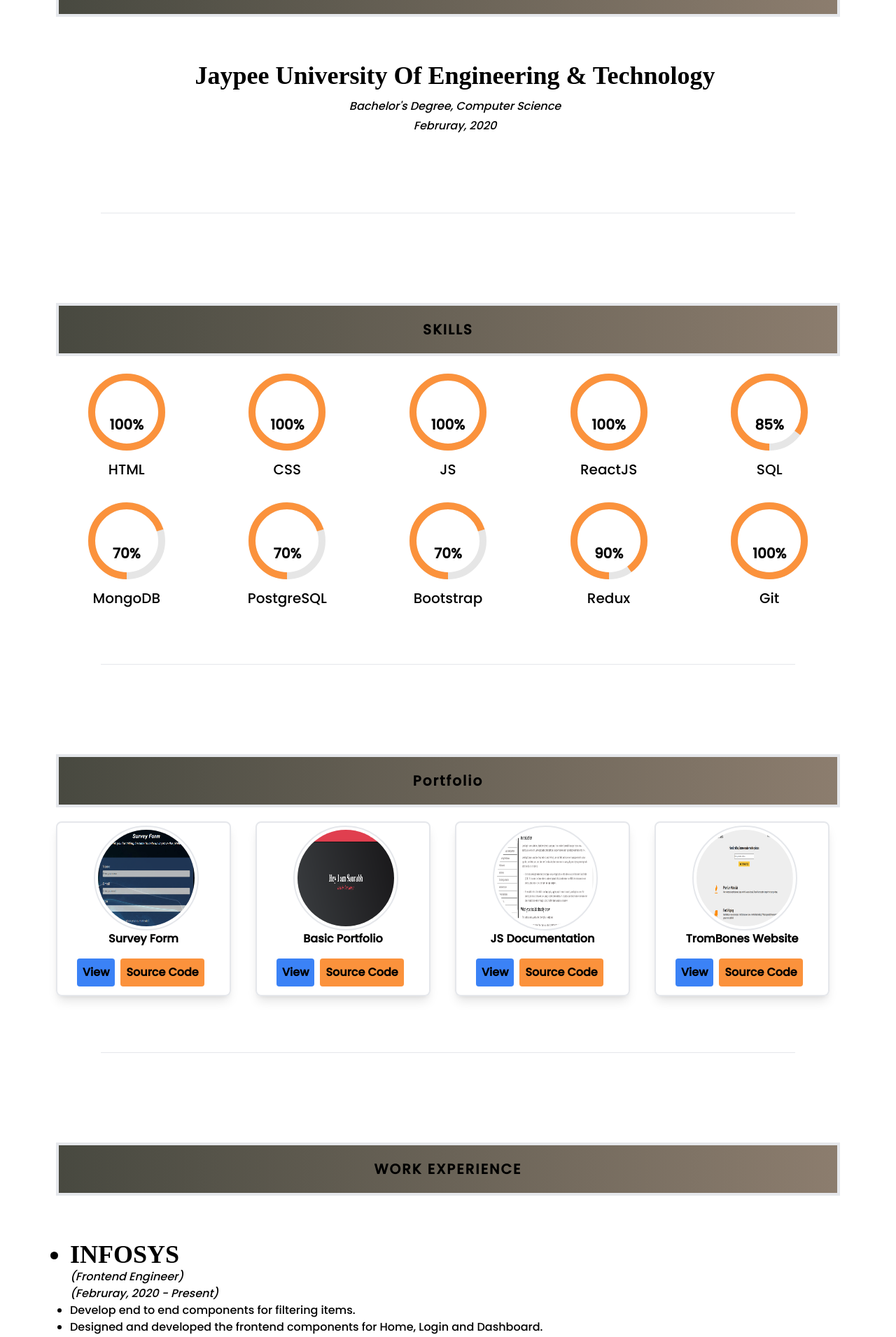
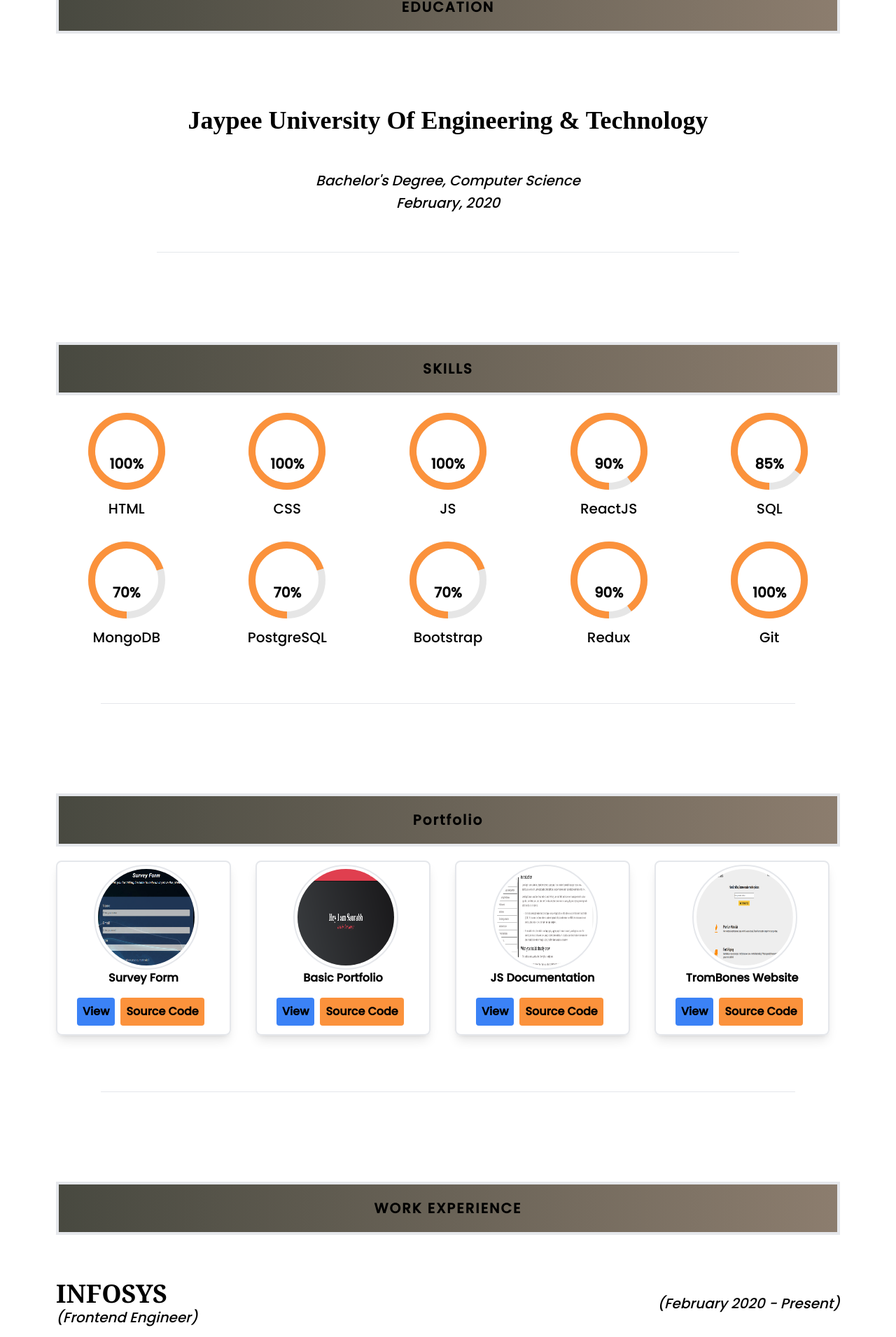
Before and after one commit to saurabhtiw24/portfolio, a React (Vite) app: page / in a window 1280 px wide. Shown: the part 874-2785 px from the top of the page at 70% size. Built offline with nearby package versions, Linux system fonts and the light colour scheme.

Commit message:
align and other changes done

```diff
--- a/src/components/About.jsx
+++ b/src/components/About.jsx
@@ -2,100 +2,104 @@
 import CircularProgressBar from "./CircularProgressBar";
 
 function About() {
-  const [percentageHTML, setPercentageHTML] = useState(0);
-  const [percentageCSS, setPercentageCSS] = useState(0);
-  const [percentageJS, setPercentageJS] = useState(0);
-  const [percentageReactJS, setPercentageReactJS] = useState(0);
-  const [percentageSQL, setPercentageSQL] = useState(0);
-  const [percentageMongoDB, setPercentageMongoDB] = useState(0);
-  const [percentagePostgreSQL, setPercentagePostgreSQL] = useState(0);
-  const [percentageBootstrap, setPercentageBootstrap] = useState(0);
-  const [percentageRedux, setPercentageRedux] = useState(0);
-  const [percentageGit, setPercentageGit] = useState(0);
+  // Skill percentages in state
+  const [percentages, setPercentages] = useState({
+    HTML: 0,
+    CSS: 0,
+    JS: 0,
+    ReactJS: 0,
+    SQL: 0,
+    MongoDB: 0,
+    PostgreSQL: 0,
+    Bootstrap: 0,
+    Redux: 0,
+    Git: 0,
+  });
 
+  // Target skill proficiency percentages
+  const targetPercentages = {
+    HTML: 100,
+    CSS: 100,
+    JS: 100,
+    ReactJS: 90,
+    SQL: 85,
+    MongoDB: 70,
+    PostgreSQL: 70,
+    Bootstrap: 70,
+    Redux: 90,
+    Git: 100,
+  };
+
+  // Effect to animate the skill percentages
   useEffect(() => {
-    // Simulate animation by gradually increasing percentage
     const interval = setInterval(() => {
-      setPercentageHTML((prev) => (prev < 100 ? prev + 1 : 100));
-      setPercentageCSS((prev) => (prev < 100 ? prev + 1 : 100));
-      setPercentageJS((prev) => (prev < 100 ? prev + 1 : 100));
-      setPercentageReactJS((prev) => (prev < 100 ? prev + 1 : 100));
-      setPercentageSQL((prev) => (prev < 85 ? prev + 1 : 85));
-      setPercentageMongoDB((prev) => (prev < 70 ? prev + 1 : 70));
-      setPercentagePostgreSQL((prev) => (prev < 70 ? prev + 1 : 70));
-      setPercentageBootstrap((prev) => (prev < 70 ? prev + 1 : 70));
-      setPercentageRedux((prev) => (prev < 90 ? prev + 1 : 90));
-      setPercentageGit((prev) => (prev < 100 ? prev + 1 : 100));
+      setPercentages((prevPercentages) => {
+        const updatedPercentages = {};
+        let allComplete = true;
+
+        // Iterate through the skills and update the progress
+        for (const skill in prevPercentages) {
+          const target = targetPercentages[skill];
+          const current = prevPercentages[skill];
+          if (current < target) {
+            updatedPercentages[skill] = current + 1;
+            allComplete = false;
+          } else {
+            updatedPercentages[skill] = target;
+          }
+        }
+
+        // If all skills are completed, stop the interval
+        if (allComplete) clearInterval(interval);
+
+        return { ...prevPercentages, ...updatedPercentages };
+      });
     }, 20); // Update every 20ms
 
-    return () => clearInterval(interval);
+    return () => clearInterval(interval); // Cleanup the interval
   }, []);
 
-  useEffect(() => {
-    // Simulate animation by gradually increasing percentage
-    const interval = setInterval(() => {
-      setPercentageReact((prev) => (prev < 90 ? prev + 1 : 90));
-      setPercentageJS((prev) => (prev < 80 ? prev + 1 : 80));
-      setPercentageCSS((prev) => (prev < 70 ? prev + 1 : 70));
-      setPercentageNode((prev) => (prev < 85 ? prev + 1 : 85));
-    }, 20); // Update every 20ms
-
-    return () => clearInterval(interval);
-  }, []);
-
-
+  // font-extrabold font-["Times_New_Roman"] text-center text-3xl md:text-4xl pt-16 md:px-20
   return (
     <>
-      <div name="About" className='max-w-screen-2xl container mx-auto md:px-20 my-24 md:my-24 space-x-5'>
-        {/* <div className='flex space-y-10 md:space-y-0 md:space-x-16'> */}
-        <h1 className='bg-gradient-to-r from-navcol to-navcoll font-bold text-xl box-content p-4 border-4 text-center md:py-5 tracking-widest'>EDUCATION</h1>
-        <p className='font-extrabold font-["Times_New_Roman"] text-center text-3xl md:text-4xl pt-16 md:px-20'>Jaypee University Of Engineering & Technology</p>
-      {/* </div> */}
-      <div className='md:px-72 py-3'>
-        <p className='text-center italic'>Bachelor's Degree, Computer Science</p>
-        <p className='py-1 text-center italic'>Februray, 2020</p>
-      </div>
-    </div>
-    <hr className='mx-14 md:mx-36'  />
+      <div name="About" className='max-w-screen-2xl container mx-auto md:px-20 my-24 space-y-10'>
+  {/* Education Title */}
+  <h1 className='bg-gradient-to-r from-navcol to-navcoll font-bold text-xl box-content p-4 border-4 text-center md:py-5 tracking-widest'>
+    EDUCATION
+  </h1>
+
+  {/* University Name */}
+  <p className='font-extrabold font-["Times_New_Roman"] text-center text-3xl md:text-4xl pt-16'>
+    Jaypee University Of Engineering & Technology
+  </p>
+
+  {/* Degree Information */}
+  <div className='md:px-72 py-3'>
+    <p className='text-center italic text-xl'>
+      Bachelor's Degree, Computer Science
+    </p>
+    <p className='py-1 text-center italic text-xl'>
+      February, 2020
+    </p>
+  </div>
+
+  {/* Divider */}
+  <hr className='mx-14 md:mx-36' />
+</div>
 
 
       {/* Skill section */}
     <div className='max-w-screen-2xl container mx-auto md:px-20 mt-32'>
       <div>
         <h1 className='bg-gradient-to-r from-navcol to-navcoll font-bold text-xl box-content py-4 border-4 text-center md:py-5 tracking-widest'>SKILLS</h1>
-        <div className='grid grid-cols-2 md:grid-cols-5 gap-7 my-5'>
-        <div className="flex justify-center">
-          <CircularProgressBar percentage={percentageHTML} skillName="HTML" />
+        <div className="grid grid-cols-2 md:grid-cols-5 gap-7 my-5">
+          {Object.keys(percentages).map((skill, index) => (
+            <div key={index} className="flex justify-center">
+              <CircularProgressBar percentage={percentages[skill]} skillName={skill} />
+            </div>
+          ))}
+          </div>
         </div>
-        <div className="flex justify-center">
-          <CircularProgressBar percentage={percentageCSS} skillName="CSS" />
-        </div>
-        <div className="flex justify-center">
-          <CircularProgressBar percentage={percentageJS} skillName="JS" />
-        </div>
-        <div className="flex justify-center">
-          <CircularProgressBar percentage={percentageReactJS} skillName="ReactJS" />
-        </div>
-        <div className="flex justify-center">
-          <CircularProgressBar percentage={percentageSQL} skillName="SQL" />
-        </div>
-        <div className="flex justify-center">
-          <CircularProgressBar percentage={percentageMongoDB} skillName="MongoDB" />
-        </div>
-        <div className="flex justify-center">
-          <CircularProgressBar percentage={percentagePostgreSQL} skillName="PostgreSQL" />
-        </div>
-        <div className="flex justify-center">
-          <CircularProgressBar percentage={percentageBootstrap} skillName="Bootstrap" />
-        </div>
-        <div className="flex justify-center">
-          <CircularProgressBar percentage={percentageRedux} skillName="Redux" />
-        </div>
-        <div className="flex justify-center">
-          <CircularProgressBar percentage={percentageGit} skillName="Git" />
-        </div>
-        </div>
-      </div>
     </div>
     <hr className='mx-14 md:mx-36 mt-20'  />
   </>
--- a/src/components/Experience.jsx
+++ b/src/components/Experience.jsx
@@ -3,34 +3,49 @@
 function Experience() {
   return (
     <>
-    <div name="Experience" className='max-w-screen-2xl container mx-auto md:px-20 my-24 md:my-32 space-x-5'>
-        {/* <div className='flex space-y-10 md:space-y-0 md:space-x-16'> */}
-        <h1 className='bg-gradient-to-r from-navcol to-navcoll font-bold text-xl box-content p-4 border-4 text-center md:py-5 tracking-widest'>WORK EXPERIENCE</h1>
-        <ul className='text-justify'>
-            <li className='font-extrabold font-["Times_New_Roman"] list-disc text-3xl md:text-4xl pt-16'>
+      <div name="Experience" className='max-w-screen-2xl container mx-auto md:px-20 my-24 md:my-32'>
+        {/* Title */}
+        <h1 className='bg-gradient-to-r from-navcol to-navcoll font-bold text-xl box-content p-4 border-4 text-center md:py-5 tracking-widest'>
+          WORK EXPERIENCE
+        </h1>
+
+        {/* Company Info */}
+        <div className='mt-16'>
+          <div className='flex flex-col md:flex-row md:items-center justify-between'>
+            <div>
+              <p className='font-extrabold font-serif text-3xl md:text-4xl'>
                 INFOSYS
-            </li>
-            <li className='italic'>
+              </p>
+              <p className='italic text-xl'>
                 (Frontend Engineer)
-            </li>
-            <li className='italic'>
-                (Februray, 2020 - Present)
-            </li>
-            <li className='list-disc'>
-                Develop end to end components for filtering items.
-            </li>
-            <li className='list-disc'>
-                Designed and developed the frontend components for Home, Login and Dashboard.
-            </li>
-            <li className='list-disc'>
-                Spearheaded a new feature for the application to enable checkout and a more accurate tracking system.
-            </li>
-            <li className='list-disc'>
-                Active involvement in sprint planning and analyzing user requirements.
-            </li>
-        </ul>
-    </div>
-    <hr className='mx-14 md:mx-36'  />
+              </p>
+            </div>
+            <div>
+              <p className='italic text-xl'>
+                (February 2020 - Present)
+              </p>
+            </div>
+          </div>
+
+          {/* Experience Bullet Points */}
+          <ul className='list-disc pl-6 space-y-2 text-xl mt-6'>
+            <li>Implemented a sophisticated transaction filtering mechanism using Finacle and PostgreSQL, optimizing Frontend processing with ReactJS
+            and achieving a 25% improvement in system response times.</li>
+            <li>Utilized Finacle for financial data processing and integration, allowing for efficient handling of banking information and services related to
+            the project.</li>
+            <li>Spearheaded a new feature for the application to connect with real time deduction</li>
+            <li>Active involvement in sprint planning and analyzing user requirements.</li>
+            <li>Developed scripting logic to automate tasks, error handling and streamlining the project's workflow.</li>
+            <li>Also Used Finacle and scripting to generate com scripts.</li>
+            <li>Perform EOD/BOD on all day transactions and tasks.</li>
+            <li>Implemented advanced front-end functionality using JavaScript and React.js, including filtering, search functionality, and interactive sorting
+            to enhance user experience.</li>
+          </ul>
+        </div>
+      </div>
+
+      {/* Divider */}
+      <hr className='mx-14 md:mx-36 mt-8' />
     </>
   )
 }
--- a/src/components/Portfolio.jsx
+++ b/src/components/Portfolio.jsx
@@ -7,48 +7,72 @@
 function Portfolio() {
   return (
     <>
-    <div name="Portfolio" className='max-w-screen-2xl container mx-auto md:px-20 mt-32'>
-      <div>
-        <h1 className='bg-gradient-to-r from-navcol to-navcoll font-bold text-xl box-content p-4 border-4 text-center md:py-5 tracking-widest'>Portfolio</h1>
-        <div className='grid grid-cols-1 md:grid-cols-4 gap-5 my-5'>
+      <div name="Portfolio" className='max-w-screen-2xl container mx-auto md:px-20 mt-32'>
+        <div>
+          <h1 className='bg-gradient-to-r from-navcol to-navcoll font-bold text-xl box-content p-4 border-4 text-center md:py-5 tracking-widest'>Portfolio</h1>
+          <div className='grid grid-cols-1 sm:grid-cols-2 md:grid-cols-4 gap-5 my-5'>
+            {/* First project */}
             <div className='md:w-[250px] md:h-[250px] border-[2px] rounded-lg shadow-lg p-1 cursor-pointer hover:scale-110 duration-300'>
-              <img src={piic} className='md:w-[150px] md:h-[150px] w-full h-[120px] md:mx-12 p-1 md:rounded-full border-[2px]'/>
+              <img src={piic} alt="Survey Form Project" className='md:w-[150px] md:h-[150px] w-full h-[120px] md:mx-12 p-1 md:rounded-full border-[2px]' />
               <div className='font-bold px-4 text-center'>Survey Form</div>
               <div className='md:px-6 px-24 py-4 space-x-2 md:justify-around'>
-                <a href="https://codepen.io/saurabh-tiwari-the-lessful/full/NWZjpwZ" target='_blank'><button  className='bg-blue-500 hover:bg-gray-700 text-black hover:text-white font-bold px-2 py-2 rounded'>View</button></a>
-                <a href="https://codepen.io/saurabh-tiwari-the-lessful/pen/NWZjpwZ" target='_blank'><button className='bg-orange-400 hover:bg-orange-800 text-black hover:text-white font-bold px-2 py-2 rounded'>Source Code</button></a>
+                <a href="https://codepen.io/saurabh-tiwari-the-lessful/full/NWZjpwZ" target='_blank' rel="noopener noreferrer">
+                  <button className='bg-blue-500 hover:bg-gray-700 text-black hover:text-white font-bold px-2 py-2 rounded'>View</button>
+                </a>
+                <a href="https://codepen.io/saurabh-tiwari-the-lessful/pen/NWZjpwZ" target='_blank' rel="noopener noreferrer">
+                  <button className='bg-orange-400 hover:bg-orange-800 text-black hover:text-white font-bold px-2 py-2 rounded'>Source Code</button>
+                </a>
               </div>
             </div>
+
+            {/* Second project */}
             <div className='md:w-[250px] md:h-[250px] border-[2px] rounded-lg shadow-lg p-1 cursor-pointer hover:scale-110 duration-300'>
-              <img src={pic1} className='md:w-[150px] md:h-[150px] w-full h-[120px] md:mx-12 p-1 md:rounded-full border-[2px]'/>
+              <img src={pic1} alt="Basic Portfolio Project" className='md:w-[150px] md:h-[150px] w-full h-[120px] md:mx-12 p-1 md:rounded-full border-[2px]' />
               <div className='font-bold px-4 text-center'>Basic Portfolio</div>
               <div className='md:px-6 px-24 py-4 space-x-2 md:justify-around'>
-                <a href="https://codepen.io/saurabh-tiwari-the-lessful/full/gOQpZwR" target='_blank'><button  className='bg-blue-500 hover:bg-gray-700 text-black hover:text-white font-bold px-2 py-2 rounded'>View</button></a>
-                <a href="https://codepen.io/saurabh-tiwari-the-lessful/pen/gOQpZwR" target='_blank'><button className='bg-orange-400 hover:bg-orange-800 text-black hover:text-white font-bold px-2 py-2 rounded'>Source Code</button></a>
+                <a href="https://codepen.io/saurabh-tiwari-the-lessful/full/gOQpZwR" target='_blank' rel="noopener noreferrer">
+                  <button className='bg-blue-500 hover:bg-gray-700 text-black hover:text-white font-bold px-2 py-2 rounded'>View</button>
+                </a>
+                <a href="https://codepen.io/saurabh-tiwari-the-lessful/pen/gOQpZwR" target='_blank' rel="noopener noreferrer">
+                  <button className='bg-orange-400 hover:bg-orange-800 text-black hover:text-white font-bold px-2 py-2 rounded'>Source Code</button>
+                </a>
               </div>
             </div>
+
+            {/* Third project */}
             <div className='md:w-[250px] md:h-[250px] border-[2px] rounded-lg shadow-lg p-1 cursor-pointer hover:scale-110 duration-300'>
-              <img src={pic2} className='md:w-[150px] md:h-[150px] w-full h-[120px] md:mx-12 p-1 md:rounded-full border-[2px]'/>
+              <img src={pic2} alt="JS Documentation Project" className='md:w-[150px] md:h-[150px] w-full h-[120px] md:mx-12 p-1 md:rounded-full border-[2px]' />
               <div className='font-bold px-4 text-center'>JS Documentation</div>
               <div className='md:px-6 px-24 py-4 space-x-2 md:justify-around'>
-                <a href="https://codepen.io/saurabh-tiwari-the-lessful/full/XWxPROw" target='_blank'><button  className='bg-blue-500 hover:bg-gray-700 text-black hover:text-white font-bold px-2 py-2 rounded'>View</button></a>
-                <a href="https://codepen.io/saurabh-tiwari-the-lessful/pen/XWxPROw" target='_blank'><button className='bg-orange-400 hover:bg-orange-800 text-black hover:text-white font-bold px-2 py-2 rounded'>Source Code</button></a>
+                <a href="https://codepen.io/saurabh-tiwari-the-lessful/full/XWxPROw" target='_blank' rel="noopener noreferrer">
+                  <button className='bg-blue-500 hover:bg-gray-700 text-black hover:text-white font-bold px-2 py-2 rounded'>View</button>
+                </a>
+                <a href="https://codepen.io/saurabh-tiwari-the-lessful/pen/XWxPROw" target='_blank' rel="noopener noreferrer">
+                  <button className='bg-orange-400 hover:bg-orange-800 text-black hover:text-white font-bold px-2 py-2 rounded'>Source Code</button>
+                </a>
               </div>
             </div>
+
+            {/* Fourth project */}
             <div className='md:w-[250px] md:h-[250px] border-[2px] rounded-lg shadow-lg p-1 cursor-pointer hover:scale-110 duration-300'>
-              <img src={pic3} className='md:w-[150px] md:h-[150px] w-full h-[120px] md:mx-12 p-1 md:rounded-full border-[2px]'/>
+              <img src={pic3} alt="TromBones Website Project" className='md:w-[150px] md:h-[150px] w-full h-[120px] md:mx-12 p-1 md:rounded-full border-[2px]' />
               <div className='font-bold px-4 text-center'>TromBones Website</div>
               <div className='md:px-6 px-24 py-4 space-x-2 md:justify-around'>
-                <a href="https://codepen.io/saurabh-tiwari-the-lessful/full/OJydRjM" target='_blank'><button  className='bg-blue-500 hover:bg-gray-700 text-black hover:text-white font-bold px-2 py-2 rounded'>View</button></a>
-                <a href="https://codepen.io/saurabh-tiwari-the-lessful/pen/OJydRjM" target='_blank'><button className='bg-orange-400 hover:bg-orange-800 text-black hover:text-white font-bold px-2 py-2 rounded'>Source Code</button></a>
+                <a href="https://codepen.io/saurabh-tiwari-the-lessful/full/OJydRjM" target='_blank' rel="noopener noreferrer">
+                  <button className='bg-blue-500 hover:bg-gray-700 text-black hover:text-white font-bold px-2 py-2 rounded'>View</button>
+                </a>
+                <a href="https://codepen.io/saurabh-tiwari-the-lessful/pen/OJydRjM" target='_blank' rel="noopener noreferrer">
+                  <button className='bg-orange-400 hover:bg-orange-800 text-black hover:text-white font-bold px-2 py-2 rounded'>Source Code</button>
+                </a>
               </div>
             </div>
+
+          </div>
         </div>
-        </div>
-    </div>
-    <hr className='mx-14 md:mx-36 mt-20'  />
+      </div>
+      <hr className='mx-14 md:mx-36 mt-20' />
     </>
   )
 }
 
-export default Portfolio
+export default Portfolio;
```
Also changed, not shown: src/components/Contact.jsx (+28 -9 lines), src/components/Footer.jsx (+58 -22 lines), src/components/Home.jsx (+21 -21 lines), src/components/Navbar.jsx (+20 -35 lines).
